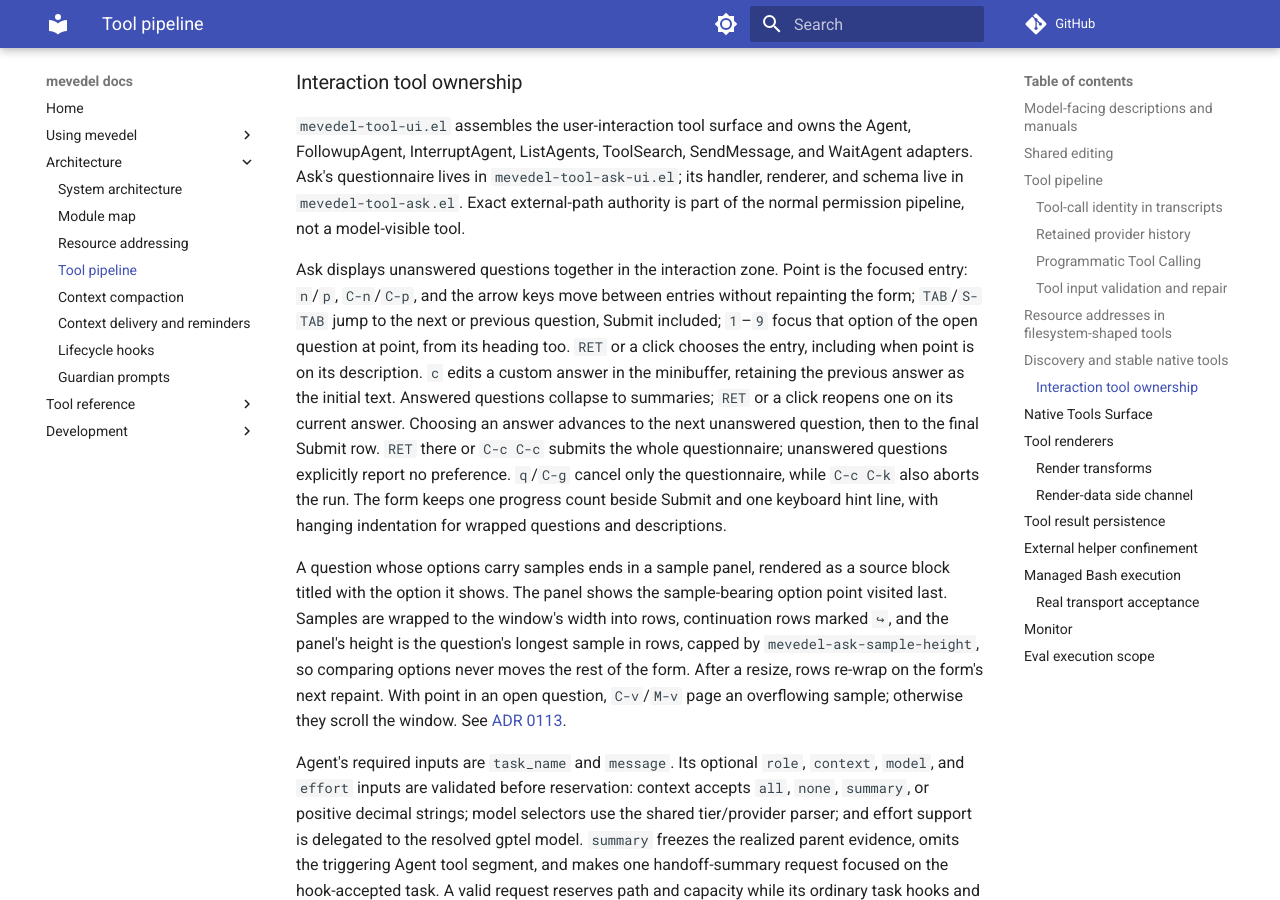
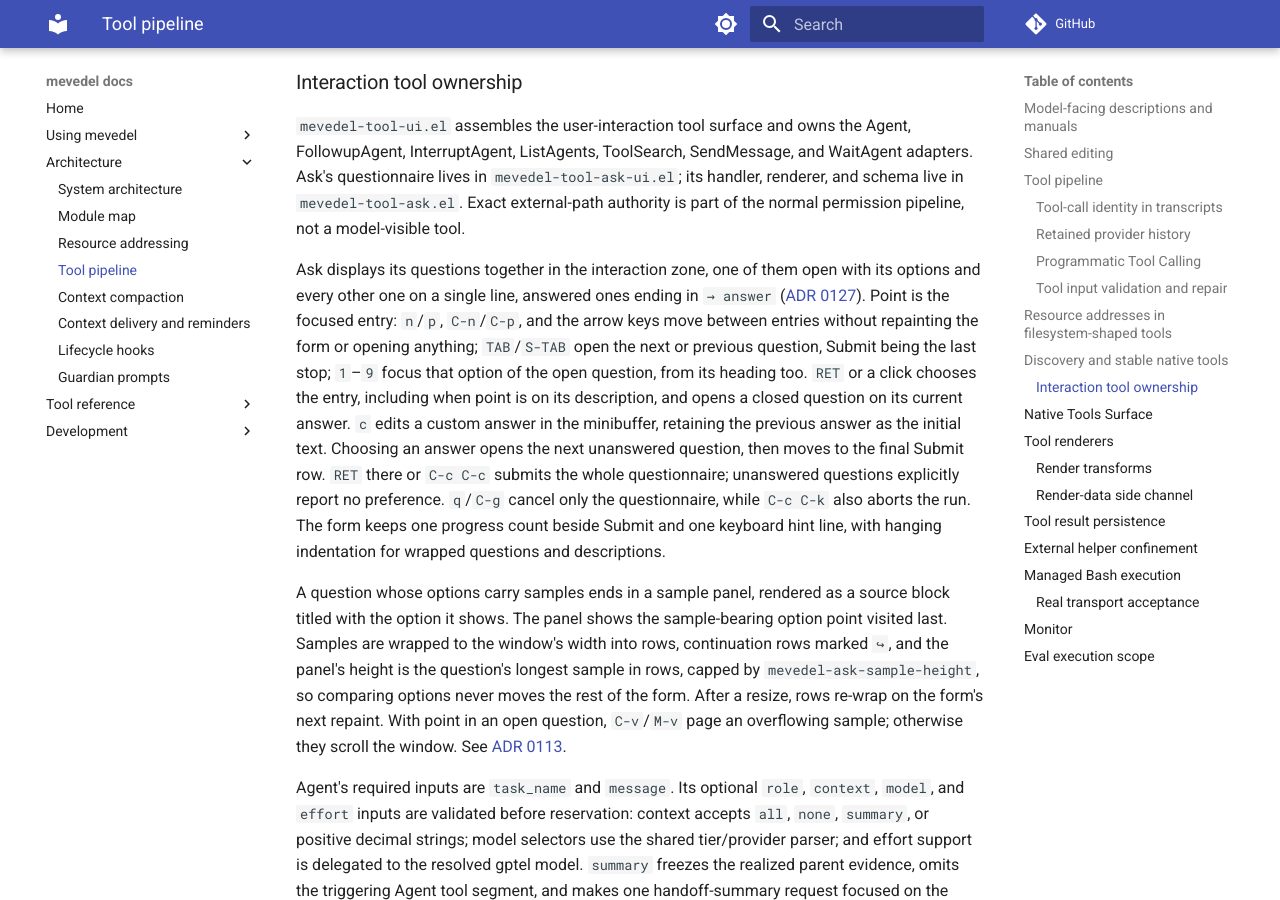
Before and after one commit to FrauH0lle/mevedel, an MkDocs documentation site: the page built from docs/tools.md, in a window 1280 px wide and 900 px high, scrolled down 16568 px. Built offline with MkDocs 1.6.1 and Material for MkDocs 9.7.7, drawn with Linux system fonts in a browser that asks for light colours; comment, search, counter and statistics services are not loaded.

Commit message:
feat(ask): Open one question at a time
With every question expanded, a form with several sample-bearing
questions pushed later questions and Submit off screen.  Only one
question is now open, with its options and sample panel; each other
question is one line, cut to the window, answered ones ending in the
answer.  The first question starts open and answering opens the next
unanswered one.  RET or a click on a closed question, or TAB/S-TAB,
opens it; moving point never changes the layout.

* mevedel-tool-ask-ui.el (mevedel-tool-ask-ui--state): Replace the
expanded list with the open question.
(mevedel-tool-ask-ui--question-open-p): Compare with it.
(mevedel-tool-ask-ui--open-question, mevedel-tool-ask-ui--form-width)
(mevedel-tool-ask-ui--closed-heading): New.
(mevedel-tool-ask-ui--sample-width): Use the form width.
(mevedel-tool-ask-ui--dispatch): Open on TAB and on RET over a closed
question; record opens the next unanswered one.
(mevedel-tool-ask-ui--question-block): Render closed questions as one line.
(mevedel-tool-ask-ui--form-body): Set off only the open question.
(mevedel-tool-ask-ui-show): Open the first question.
* test/test-mevedel-tool-ask-ui.el: Cover opening, closed lines and
motion that leaves the layout alone.
* docs/adr/0126-open-one-ask-question-at-a-time.md: New.
* docs/adr/README.md: List it.
* docs/adr/0113-show-ask-samples-inline.md: Only the open panel shows.
* docs/tools.md: Describe the layout.

```diff
--- a/docs/tools.md
+++ b/docs/tools.md
@@ -746,16 +746,18 @@
 handler, renderer, and schema live in `mevedel-tool-ask.el`. Exact external-path
 authority is part of the normal permission pipeline, not a model-visible tool.
 
-Ask displays unanswered questions together in the interaction zone. Point is
+Ask displays its questions together in the interaction zone, one of them open
+with its options and every other one on a single line, answered ones ending in
+`→ answer` ([ADR 0127](adr/0127-open-one-ask-question-at-a-time.md)). Point is
 the focused entry: `n`/`p`, `C-n`/`C-p`, and the arrow keys move between entries
-without repainting the form; `TAB`/`S-TAB` jump to the next or previous
-question, Submit included; `1`–`9` focus that option of the open question at
-point, from its heading too.
-`RET` or a click chooses the entry, including when point is on its description.
-`c` edits a custom answer in the minibuffer, retaining the previous answer as
-the initial text. Answered questions collapse to summaries; `RET` or a click
-reopens one on its current answer. Choosing an answer advances to the next
-unanswered question, then to the final Submit row. `RET` there or `C-c C-c`
+without repainting the form or opening anything; `TAB`/`S-TAB` open the next or
+previous question, Submit being the last stop; `1`–`9` focus that option of the
+open question, from its heading too.
+`RET` or a click chooses the entry, including when point is on its description,
+and opens a closed question on its current answer. `c` edits a custom answer
+in the minibuffer, retaining the previous answer as the initial text. Choosing
+an answer opens the next unanswered question, then moves to the final Submit
+row. `RET` there or `C-c C-c`
 submits the whole questionnaire; unanswered questions explicitly report no
 preference. `q`/`C-g` cancel only the questionnaire, while `C-c C-k` also aborts
 the run. The form keeps one progress count beside Submit and one keyboard hint
```
Also changed, not shown: docs/adr/0113-show-ask-samples-inline.md (+2 -2 lines), docs/adr/0127-open-one-ask-question-at-a-time.md (added, +38 -0 lines), docs/adr/README.md (+3 -0 lines), 2 other files.
